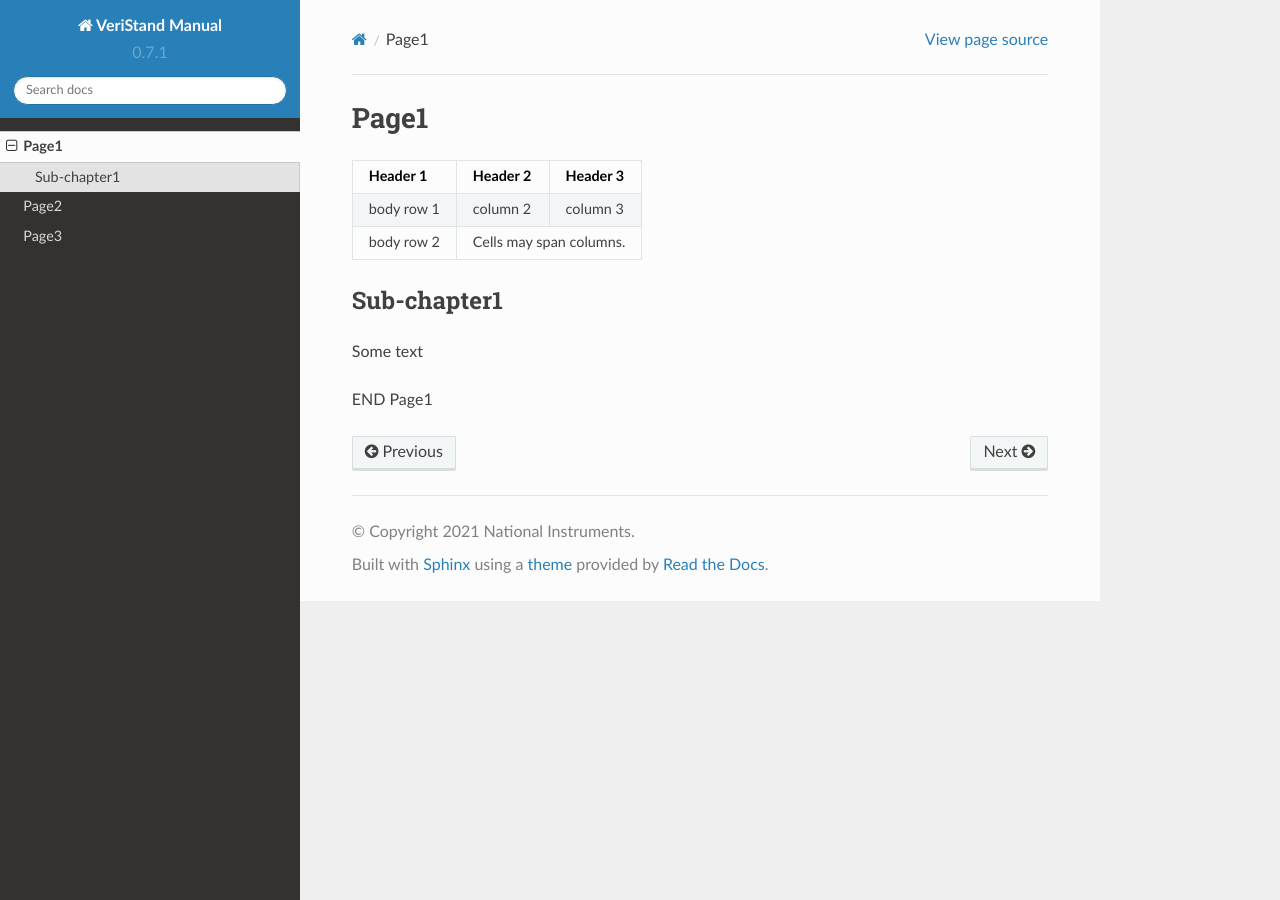
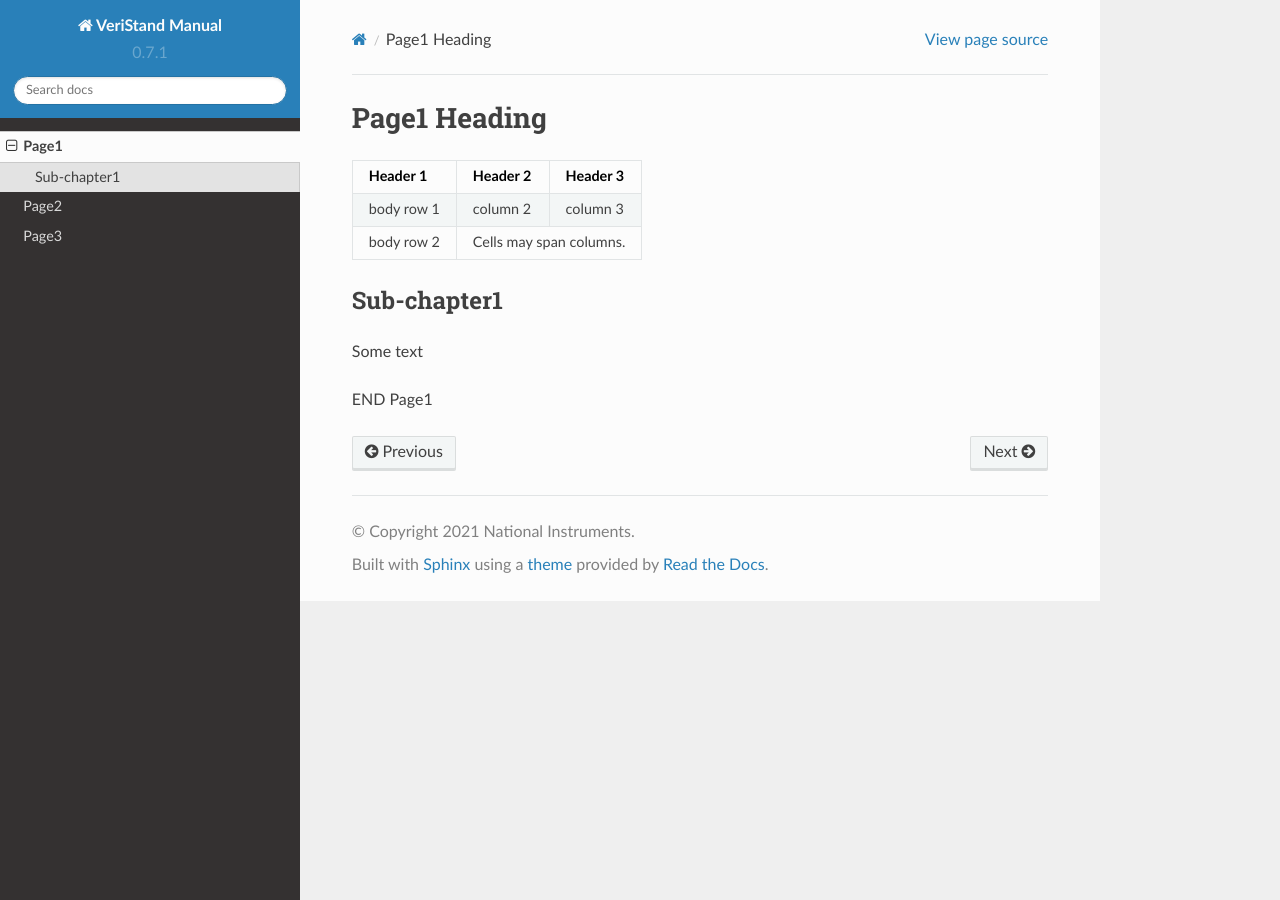
Before and after one commit to phutanu/GitHubPagesUsingRTD, a Sphinx documentation site: the page built from docs/Page1.md, in a window 1280 px wide. Built offline with Sphinx 7.4.7 and the Read the Docs theme 2.0.0, drawn with Linux system fonts in a browser that asks for light colours.

Commit message:
Update Page1.md

````diff
--- a/docs/Page1.md
+++ b/docs/Page1.md
@@ -1,5 +1,4 @@
-Page1
-========================
+# Page1 Heading
 
 ```eval_rst
 +------------+------------+-----------+
@@ -11,8 +10,7 @@ Page1
 +------------+------------+-----------+
 ```
 
-Sub-chapter1
--------------------------
+## Sub-chapter1
 
 Some text
 
````
